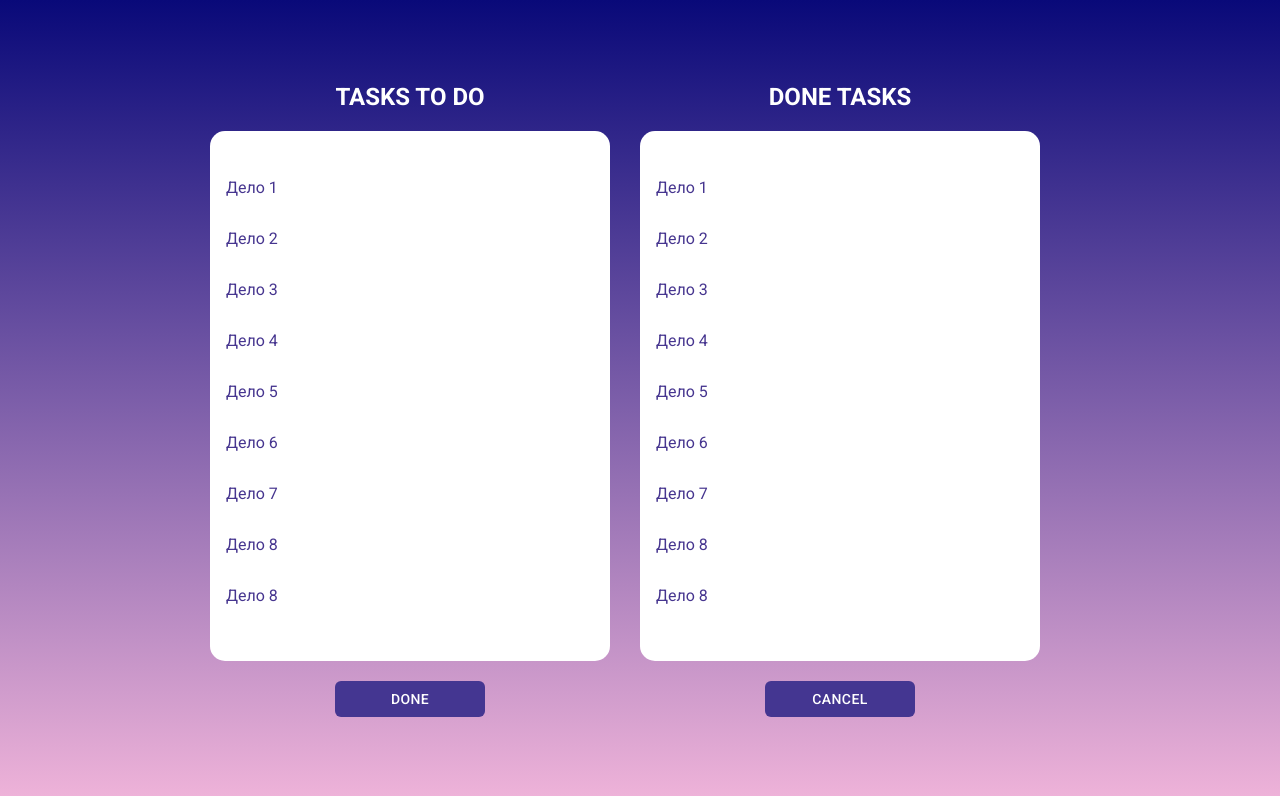
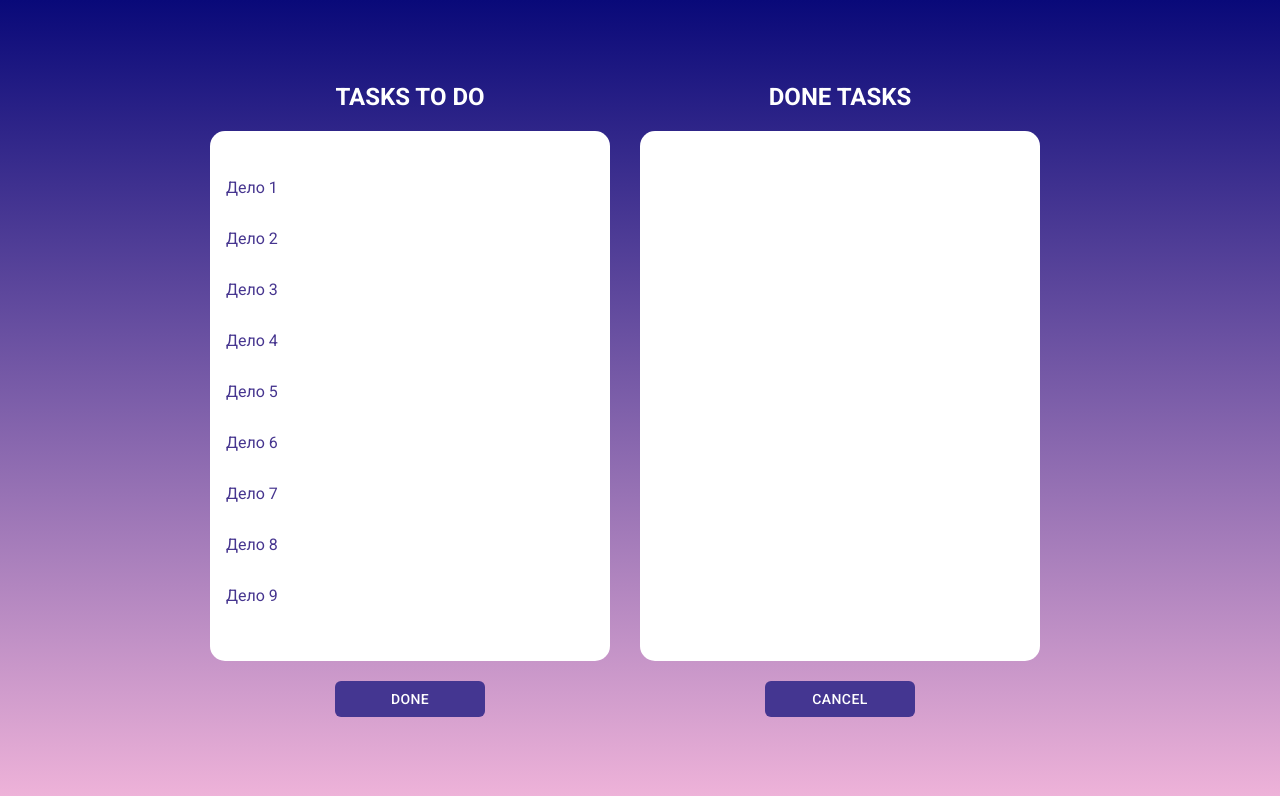
Before and after one commit to LissV/Context-Practice, a React (Create React App) app: page / in a window 1280 px wide. Shown: the top 796 px of the page. Built offline with nearby package versions, Linux system fonts and the light colour scheme.

Commit message:
последние правки

```diff
--- a/package.json
+++ b/package.json
@@ -8,6 +8,7 @@
     "@testing-library/jest-dom": "4.2.4",
     "@testing-library/react": "9.4.0",
     "@testing-library/user-event": "7.2.1",
+    "lodash": "^4.17.15",
     "react": "16.12.0",
     "react-dom": "16.12.0",
     "react-scripts": "3.4.0",
--- a/src/App.jsx
+++ b/src/App.jsx
@@ -33,7 +33,8 @@ const App = () => {
   const [currentItems, setItems] = useState(items);
 
   const changeItem = (index) => {
-    const newItems = currentItems.splice(index, 1, {...currentItems[index], done: !currentItems[index].done});
+    let newItems = [...currentItems];
+    newItems[index] && newItems.splice(index, 1, {...newItems[index], done: !newItems[index].done});
     setItems(newItems);
   };
 
--- a/src/DoneItems.jsx
+++ b/src/DoneItems.jsx
@@ -1,15 +1,67 @@
-import React from "react";
+import React, { useContext } from "react";
 import ListContainer from "./components/ListContainer";
 import ActionButton from "./components/ActionButton";
 import ListWrapper from "./components/ListWrapper";
 import ListTitle from "./components/ListTitle";
+import ListItemsWrapper from "./components/ListItemsWrapper";
+import ItemWrapper from "./components/ItemWrapper";
+import ItemsContext from "./ItemsContext";
+import { makeStyles } from "@material-ui/core/styles";
+
+const useStyles = makeStyles(theme => ({
+  selected: {
+    background: "#8567ab !important",
+    color: "#ffffff !important"
+  }
+}));
 
 const DoneItems = () => {
+  const { items, changeList } = useContext(ItemsContext);
+  const [selectedIndex, setSelectedIndex] = React.useState(null);
+  const classes = useStyles();
+
+  const handleListItemClick = index => e => {
+    setSelectedIndex(index);
+  };
+
+  const handleClickButton = index => e => {
+    setSelectedIndex(null);
+    changeList(index);
+  };
+
+  const getData = data => {
+    return (
+      data &&
+      data.map((item, index) => {
+        if (item.done)
+          return (
+            <ItemWrapper
+              key={index}
+              button
+              selected={selectedIndex === index}
+              onClick={handleListItemClick(index)}
+              className={selectedIndex === index && classes.selected}
+            >
+              {item.title}
+            </ItemWrapper>
+          );
+        else return null;
+      })
+    );
+  };
+
   return (
     <ListWrapper>
       <ListTitle>Done tasks</ListTitle>
-      <ListContainer />
-      <ActionButton>Cancel</ActionButton>
+      <ListContainer>
+        <ListItemsWrapper>{getData(items)}</ListItemsWrapper>
+      </ListContainer>
+      <ActionButton
+        onClick={handleClickButton(selectedIndex)}
+        disabled={selectedIndex === null}
+      >
+        Cancel
+      </ActionButton>
     </ListWrapper>
   );
 };
--- a/src/ToDoItems.jsx
+++ b/src/ToDoItems.jsx
@@ -1,17 +1,68 @@
-import React from "react";
+import React, { useContext } from "react";
 import ListContainer from "./components/ListContainer";
 import ActionButton from "./components/ActionButton";
 import ListWrapper from "./components/ListWrapper";
 import ListTitle from "./components/ListTitle";
+import ListItemsWrapper from "./components/ListItemsWrapper";
+import ItemWrapper from "./components/ItemWrapper";
+import ItemsContext from "./ItemsContext";
+import { makeStyles } from "@material-ui/core/styles";
 
-const DoneItems = () => {
+const useStyles = makeStyles(theme => ({
+  selected: {
+    background: "#8567ab !important",
+    color: "#ffffff !important"
+  }
+}));
+
+const ToDoItems = () => {
+  const { items, changeList } = useContext(ItemsContext);
+  const [selectedIndex, setSelectedIndex] = React.useState(null);
+  const classes = useStyles();
+
+  const handleListItemClick = index => e => {
+    setSelectedIndex(index);
+  };
+
+  const handleClickButton = index => e => {
+    setSelectedIndex(null);
+    changeList(index);
+  };
+
+  const getData = data => {
+    return (
+      data &&
+      data.map((item, index) => {
+        if (!item.done)
+          return (
+            <ItemWrapper
+              key={index}
+              button
+              selected={selectedIndex === index}
+              onClick={handleListItemClick(index)}
+              className={selectedIndex === index && classes.selected}
+            >
+              {item.title}
+            </ItemWrapper>
+          );
+        else return null;
+      })
+    );
+  };
   return (
     <ListWrapper>
       <ListTitle>Tasks to do</ListTitle>
-      <ListContainer />
-      <ActionButton>Done</ActionButton>
+      <ListContainer>
+        <ListItemsWrapper>{getData(items)}</ListItemsWrapper>
+      </ListContainer>
+      <ActionButton
+        onClick={handleClickButton(selectedIndex)}
+        disabled={selectedIndex === null}
+      >
+        Done
+      </ActionButton>
     </ListWrapper>
   );
 };
 
-export default DoneItems;
+export default ToDoItems;
--- /dev/null
+++ b/src/components/ItemWrapper.jsx
@@ -0,0 +1,15 @@
+import styled from "styled-components";
+import ListItem from "@material-ui/core/ListItem";
+
+export default styled(ListItem)`
+  color: #46358f !important;
+  font-family: Roboto !important;
+  font-weight: 400;
+  font-size: 1rem;
+  padding: 16px !important;
+  word-break: break-all;
+  &:hover {
+    background: #8567ab !important;
+    color: white !important;
+  }
+`;
--- a/src/components/ListContainer.jsx
+++ b/src/components/ListContainer.jsx
@@ -1,17 +1,6 @@
-import React from 'react';
 import styled from 'styled-components';
-import List from '@material-ui/core/List';
-import ListItem from '@material-ui/core/ListItem';
-import { makeStyles } from '@material-ui/core/styles';
 
-const useStyles = makeStyles(theme => ({
-  selected: {
-    background: '#8567ab !important',
-    color: '#ffffff !important',
-  },
-}));
-
-const ListWrapper = styled.div`
+export default styled.div`
   background: white;
   height: 500px;
   width: 400px;
@@ -19,128 +8,3 @@ const ListWrapper = styled.div`
   margin: 0 0 20px;
   border-radius: 15px;
 `;
-
-const ListItemsWrapper = styled(List)`
-  overflow-y: auto;
-  height: calc(100% - 30px);
-  margin: 8px 0 !important;
-  ::-webkit-scrollbar { width: 1px; height: 3px;}
-  ::-webkit-scrollbar-track {  background-color: #fff;}
-  ::-webkit-scrollbar-track-piece { background-color: #ffffff;}
-  ::-webkit-scrollbar-thumb { height: 50px; background-color: #fff; border-radius: 3px;}
-`;
-
-const ListItemWrapper = styled(ListItem)`
-    color: #46358f !important;
-    font-family: Roboto !important;
-    font-weight: 400;
-    font-size: 1rem;
-    padding: 16px !important;
-    word-break: break-all;
-    &:hover {
-        background: #8567ab !important;
-        color: white !important;
-    }
-`;
-
-const ListContainer = () => {
-    const [selectedIndex, setSelectedIndex] = React.useState(null);
-    const classes = useStyles();
-
-    const handleListItemClick = (index) => e => {
-        setSelectedIndex(index);
-      }
-    return (
-      <ListWrapper>
-          <ListItemsWrapper>
-              <ListItemWrapper
-              button
-              selected={selectedIndex === 0}
-              onClick={handleListItemClick(0)}
-              className={selectedIndex === 0 && classes.selected}
-              >
-                Дело 1
-              </ListItemWrapper>
-              <ListItemWrapper
-              button
-              selected={selectedIndex === 1}
-              onClick={handleListItemClick(1)}
-              >
-                Дело 2
-              </ListItemWrapper>
-              <ListItemWrapper
-              button
-              selected={selectedIndex === 2}
-              onClick={handleListItemClick(2)}
-              >
-                Дело 3
-              </ListItemWrapper>
-              <ListItemWrapper
-              button
-              selected={selectedIndex === 3}
-              onClick={handleListItemClick(3)}
-              >
-                Дело 4
-              </ListItemWrapper>
-              <ListItemWrapper
-              button
-              selected={selectedIndex === 4}
-              onClick={handleListItemClick(4)}
-              >
-                Дело 5
-              </ListItemWrapper>
-              <ListItemWrapper
-              button
-              selected={selectedIndex === 5}
-              onClick={handleListItemClick(5)}
-              >
-                Дело 6
-              </ListItemWrapper>
-              <ListItemWrapper
-              button
-              selected={selectedIndex === 6}
-              onClick={handleListItemClick(6)}
-              >
-                Дело 7
-              </ListItemWrapper>
-              <ListItemWrapper
-              button
-              selected={selectedIndex === 7}
-              onClick={handleListItemClick(7)}
-              >
-                Дело 8
-              </ListItemWrapper>
-              <ListItemWrapper
-              button
-              selected={selectedIndex === 7}
-              onClick={handleListItemClick(7)}
-              >
-                Дело 8
-              </ListItemWrapper>
-              <ListItemWrapper
-              button
-              selected={selectedIndex === 8}
-              onClick={handleListItemClick(8)}
-              >
-                Дело 9
-              </ListItemWrapper>
-              <ListItemWrapper
-              button
-              selected={selectedIndex === 9}
-              onClick={handleListItemClick(9)}
-              >
-                Дело 10
-              </ListItemWrapper>
-              <ListItemWrapper
-              button
-              selected={selectedIndex === 10}
-              onClick={handleListItemClick(10)}
-              >
-                Дело 11
-              </ListItemWrapper>
-          </ListItemsWrapper>
-      </ListWrapper>
-    );
-  }
-
-  export default ListContainer;
--- /dev/null
+++ b/src/components/ListItemsWrapper.jsx
@@ -0,0 +1,23 @@
+import styled from "styled-components";
+import List from "@material-ui/core/List";
+
+export default styled(List)`
+  overflow-y: auto;
+  height: calc(100% - 30px);
+  margin: 8px 0 !important;
+  ::-webkit-scrollbar {
+    width: 1px;
+    height: 3px;
+  }
+  ::-webkit-scrollbar-track {
+    background-color: #fff;
+  }
+  ::-webkit-scrollbar-track-piece {
+    background-color: #ffffff;
+  }
+  ::-webkit-scrollbar-thumb {
+    height: 50px;
+    background-color: #fff;
+    border-radius: 3px;
+  }
+`;
```
Also changed, not shown: 1 other file (tests, documents, lock files or other folders).
